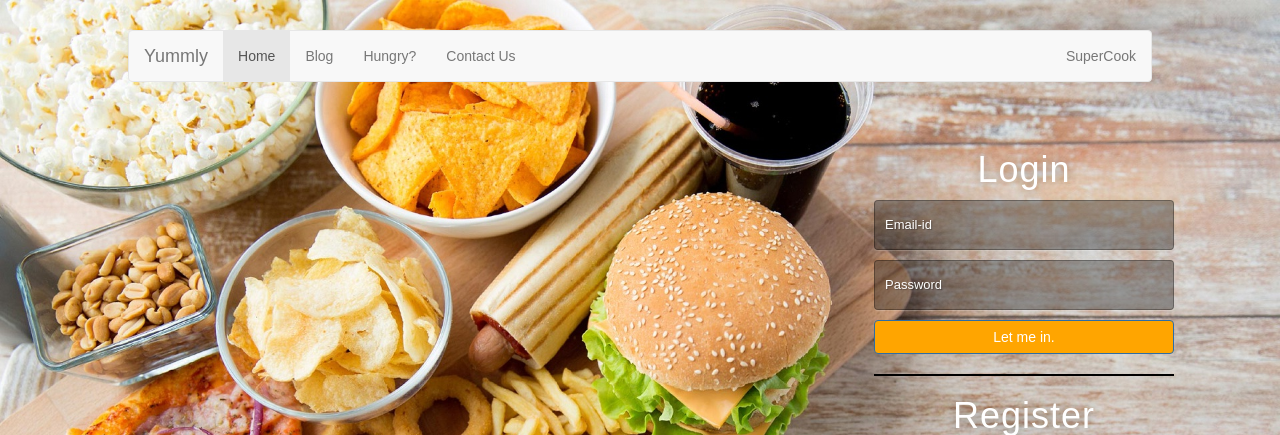
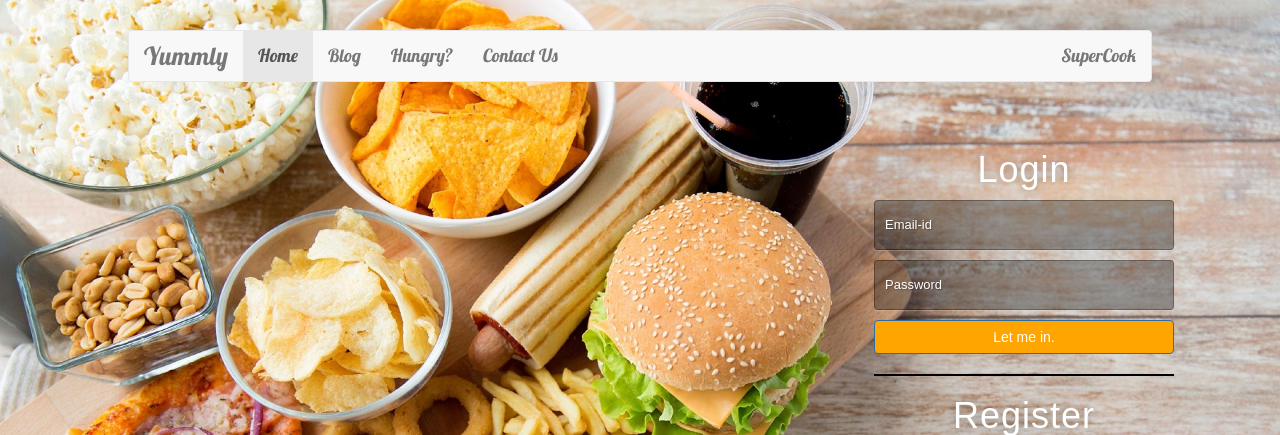
Before and after one commit to dhruv-vora/Calorie-Counter, a PHP site: page / in a window 1280 px wide. Shown: the top 435 px of the page. Run offline with PHP 8.4, Linux system fonts and the light colour scheme; some libraries are stand-ins or nearby versions.

Commit message:
Add files via upload

```diff
--- a/css/index.css
+++ b/css/index.css
@@ -1,3 +1,13 @@
+  .title
+  {
+    font-family: Lobster,Monospace;
+    font-size: 18px;
+/*    background-color: transparent;
+*/  }
+  .brand
+  {
+    font-size: 25px;
+  }
   body {
           width: 80%;
           margin: 30px auto;
```
